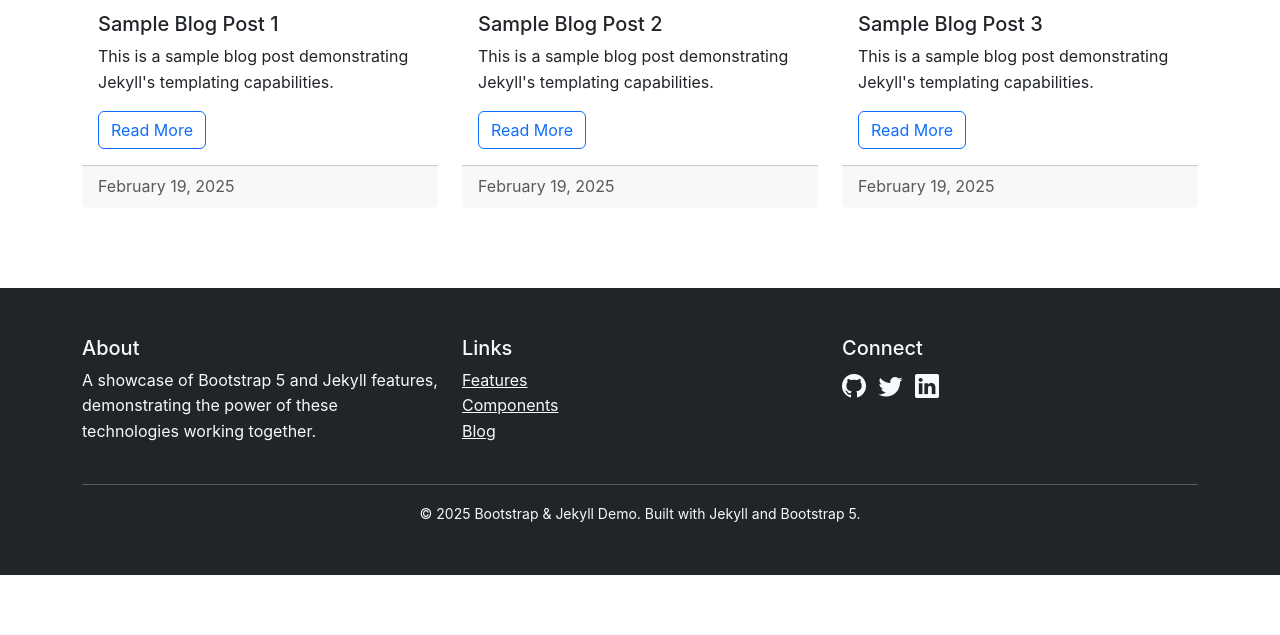
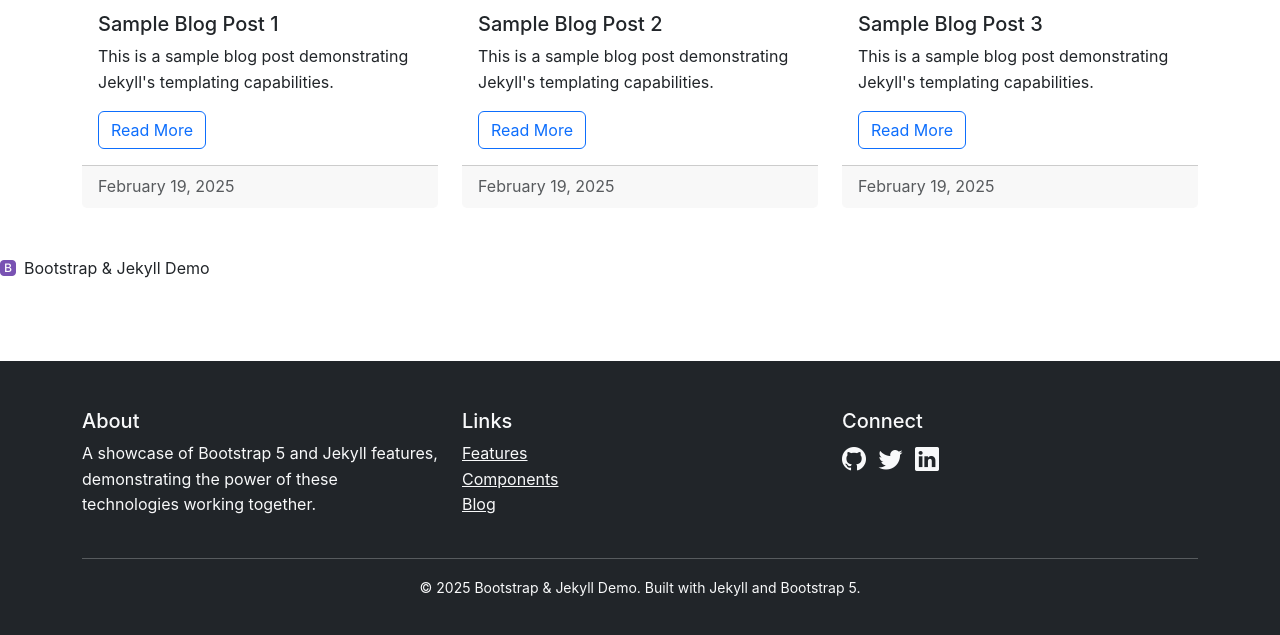
Before and after one commit to dehyde/Personal-website, a Jekyll site: the page built from index.html, in a window 1280 px wide and 900 px high, scrolled down 1624 px, cut to the strip 251-886 px from the top of the window. Built offline with Jekyll 4.4.1, drawn with Linux system fonts in a browser that asks for light colours; before the commit the page ends 2450 px from its top, so only the background shows below that.

Commit message:
Updated index.html

```diff
--- a/index.html
+++ b/index.html
@@ -1,6 +1,6 @@
 ---
 layout: default
-title: Bootstrap & Jekyll Showcase
+title: Bootstrap & Jekyll Showcase - {{ site.title }}
 ---
 
 <!-- Hero Section -->
@@ -192,3 +192,10 @@
         });
     });
 </script>
+
+<!-- Custom CSS -->
+<link rel="stylesheet" href="{{ site.baseurl }}/assets/css/main.css">
+
+<a class="navbar-brand" href="{{ site.baseurl }}/">
+    <i class="bi bi-bootstrap-fill me-2"></i>{{ site.title }}
+</a>
```
